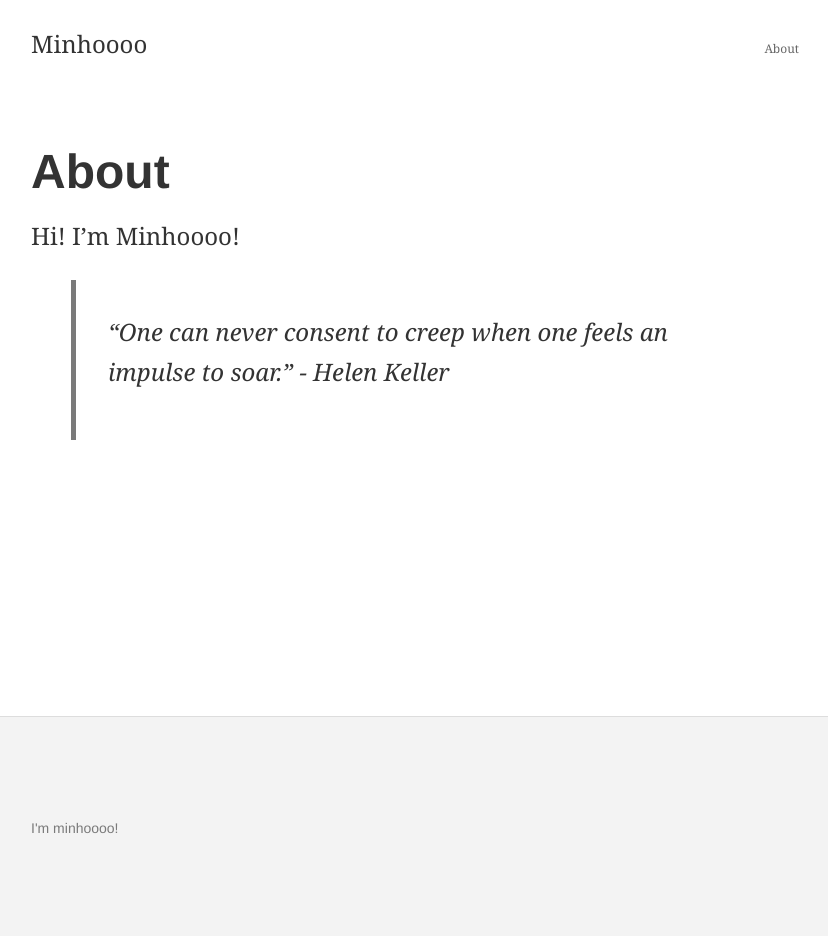
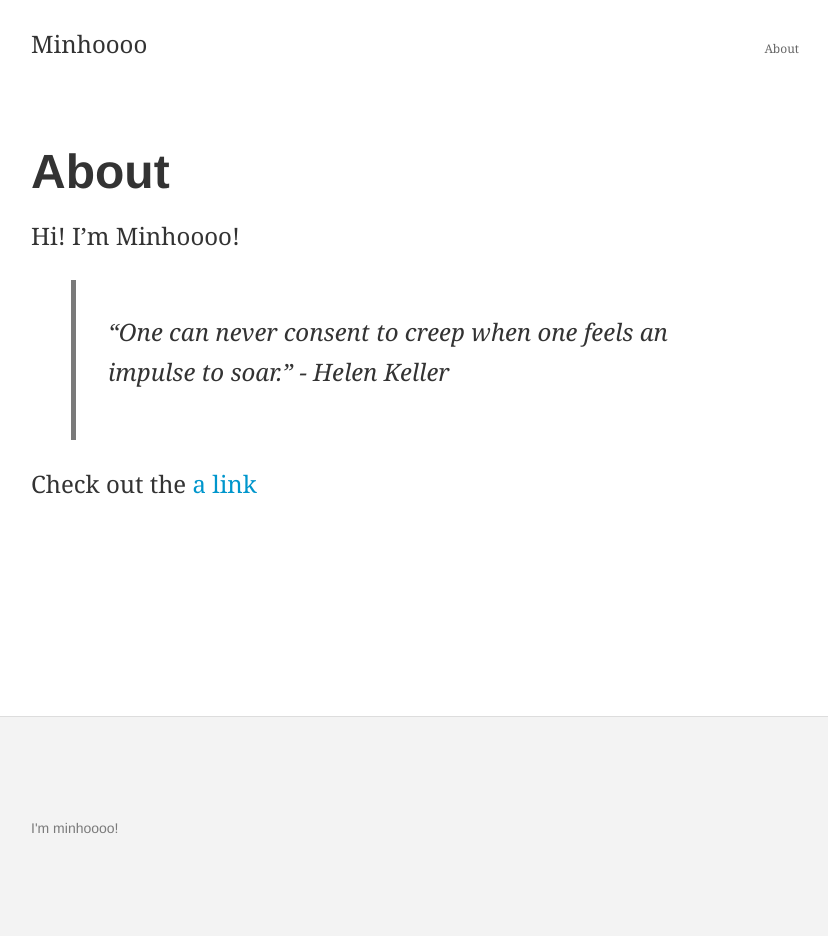
Before and after one commit to minhoooo/minhoooo.github.io, a Jekyll site: the page built from about.md, in a window 1280 px wide. Shown: the whole page, without its empty margins (225-1053 px from the left). Built offline with Jekyll 4.4.1, drawn with Linux system fonts in a browser that asks for light colours.

Commit message:
Update about.md

```diff
--- a/about.md
+++ b/about.md
@@ -7,3 +7,5 @@ permalink: /about/
 Hi!  I'm Minhoooo!
 
 >  "One can never consent to creep when one feels an impulse to soar." - Helen Keller
+
+Check out the [a link](https://minhoooo.github.io)
```
